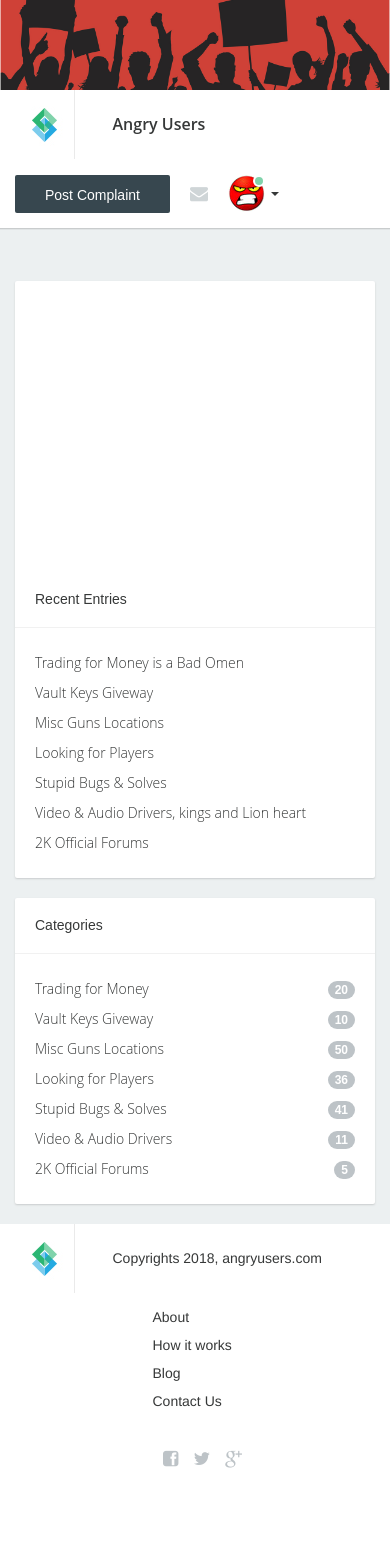
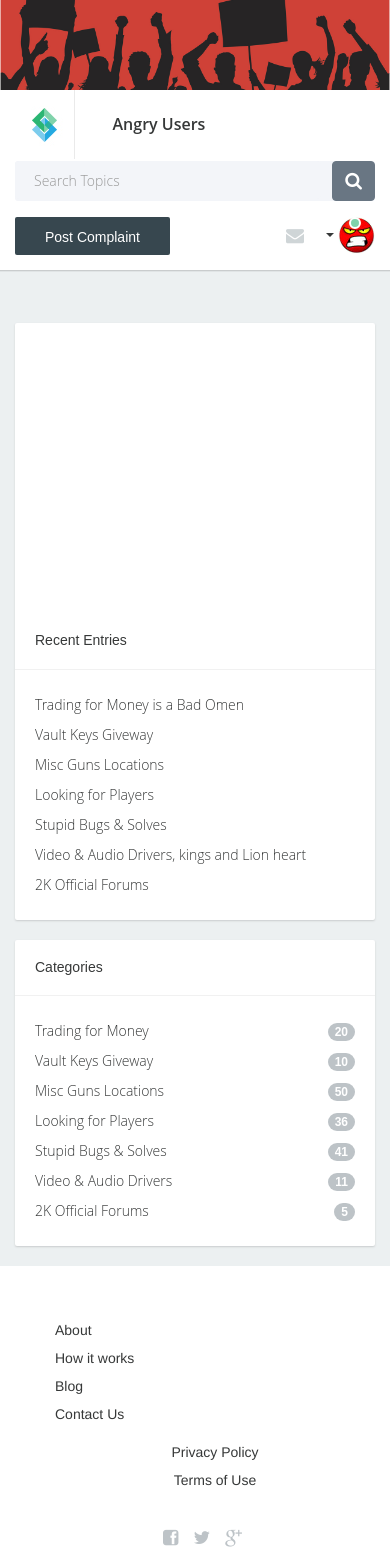
Before and after one commit to Chibuzo/angryusers, a React (Create React App) app: page /blog in a window 390 px wide. Shown: the top 1568 px of the page. Before the commit the page ends 1535 px from the top, so only its background shows below. Built offline with nearby package versions, Linux system fonts and the light colour scheme.

Commit message:
Responsive UI upgrade

```diff
--- a/public/css/custom.css
+++ b/public/css/custom.css
@@ -438,7 +438,7 @@
 }
 
 .post .posttext {
-    width: 85%;
+    /* width: 85%; */
     padding-right: 30px;
     padding-top: 20px;
     padding-bottom: 15px;
@@ -573,7 +573,7 @@
 }
 
 .topic .posttext {
-    width: 88%;
+    /* width: 88%; */
 }
 
 .postinfobot {
@@ -670,6 +670,7 @@
     color: #bdc3c7;
     display: block;
     font-family: 'Open Sans Regular', sans-serif;
+    padding-right:13px;
 }
 
 .textwraper textarea {
@@ -735,7 +736,7 @@
 .btn-primary:active,
 .btn-primary:focus {
     border: none;
-    background-color: #20e1bb;
+    background-color: #37474F;
     box-shadow: none;
 }
 
@@ -991,6 +992,9 @@
 /*--- Extra small devices (less 767px) ---*/
 
 @media (max-width: 767px) {
+    .headernav .search {
+        margin-top: 71px;
+    }
 
     /*--- index.html ---*/
     .container-fluid {
@@ -1003,10 +1007,11 @@
     }
 
     .post .posttext {
-        width: 70%;
+        /* width: 70%; */
         padding-right: 15px;
         padding-top: 15px;
         padding-bottom: 15px;
+        padding-left: 15px;
     }
 
     .post .comments .commentbg {
@@ -1072,6 +1077,7 @@
 
     .postinfobot {
         padding: 10px;
+        padding-right: 2px;
     }
 
     .postinfobot .likeblock {
@@ -1084,7 +1090,7 @@
     }
 
     .postinfobot .next {
-        width: 76px;
+        /* width: 76px; */
         margin: 0;
     }
 
@@ -1130,6 +1136,10 @@
 
 @media (min-width: 768px) and (max-width: 991px) {
 
+    .headernav .search {
+        margin-top: 71px;
+    }
+
     .container-fluid {
         padding: 0;
     }
@@ -1140,7 +1150,7 @@
     }
 
     .post .posttext {
-        width: 85%;
+        /* width: 85%; */
         padding-right: 15px;
         padding-top: 15px;
         padding-bottom: 15px;
--- a/src/App.js
+++ b/src/App.js
@@ -6,6 +6,8 @@
 
 import About from "./Components/About";
 import HowItWorks from "./Components/HowItWorks";
+import PrivacyPolicy from "./Components/Pages/PrivacyPolicy";
+import TermsOfUse from "./Components/Pages/TermsOfUse";
 import Blog from "./Components/Blog/Home";
 import BlogEntry from "./Components/Blog/BlogEntry";
 import ManageEntries from "./Components/Blog/ManageEntries";
@@ -26,6 +28,9 @@
                     <Route path="/how-it-works" component={HowItWorks} />
                     <Route path="/contact" component={ContactPage} />
 
+                    <Route path="/privacypolicy" component={PrivacyPolicy} />
+                    <Route path="/termsofuse" component={TermsOfUse} />
+
                     <Route path="/blog" component={Blog} />
                     <Route path="/blog/newentry" component={BlogEntry} />
                     <Route path="/blog/manage" component={ManageEntries} />
--- a/src/Components/CommentForm.js
+++ b/src/Components/CommentForm.js
@@ -46,7 +46,7 @@
                     <div className="topwrap">
                         <UserInfo user={this.props.user} />
 
-                        <div className="posttext pull-left">
+                        <div className="posttext col-md-10 col-sm-12 col-xs-12">
                             <div className="textwraper">
                                 <div className="postreply">Post a Comment</div>
                                 <textarea name="comment" placeholder="Type your comment here"></textarea>
--- a/src/Components/ComplaintForm.js
+++ b/src/Components/ComplaintForm.js
@@ -170,7 +170,7 @@
 
                             <div><input type="text" name="title" placeholder="Brief caption for your displeasure..." className="form-control" /></div>
 
-                            <div><textarea name="complaint" id="desc" placeholder="Full description of what happened"  className="editor"></textarea></div>
+                            <div><textarea name="complaint" id="desc" placeholder="Full description of what happened"  className="form-control"></textarea></div>
 
                             <div>
                                 <label>Include Evidence (Screenshots, receipts etc)</label>
--- a/src/Components/ComplaintIntro.js
+++ b/src/Components/ComplaintIntro.js
@@ -10,7 +10,7 @@
                 <div className="wrap-ut pull-left">
                     <UserInfo user={this.props.user} />
 
-                    <div className="posttext pull-left">
+                    <div className="posttext col-md-10">
                         <h1>{this.props.company.CompanyName}</h1>
                         <h2><Link to={`/complaint/${this.props.id}`}>{this.props.title}</Link></h2>
                         <p>{this.props.complaint}</p>
--- a/src/Components/ComplaintPage.js
+++ b/src/Components/ComplaintPage.js
@@ -1,6 +1,6 @@
 import React, {Component} from "react";
 
-import Banner from "./Banner";
+//import Banner from "./Banner";
 import SearchBar from "./SearchBar";
 import ComplaintForm from "./ComplaintForm";
 import Complaint from "./FullComplaint";
@@ -63,8 +63,8 @@
     render() {
         return(
             <div className="container-fluid">
-                <Banner />
-                <SearchBar showComplaintForm={this.toggleComplaintForm} />
+                {/* <Banner /> */}
+                <SearchBar showComplaintForm={this.toggleComplaintForm} triggerLogin={this.showLoginModal} />
 
                 <section className="content">
                     <div className="container">
--- a/src/Components/Footer.js
+++ b/src/Components/Footer.js
@@ -1,15 +1,16 @@
 import React from "react";
+import { Link } from "react-router-dom";
 
-import logo from "../images/logo.jpg";
+//import logo from "../images/logo.jpg";
 
 const Footer = () => {
     return(
         <footer>
             <div className="container">
-                <div className="row" style={{ paddingBottom: '40px' }}>
-                    <div className="col-lg-1 col-xs-3 col-sm-2 logo "><a href=""><img src={logo} alt=""  /></a></div>
-                    <div className="col-lg-8 col-xs-9 col-sm-5 ">
-                        <p>Copyrights {new Date().getFullYear()}, angryusers.com</p>
+                <div className="row" style={{ paddingBottom: '40px', paddingTop: '50px' }}>
+                    {/* <div className="col-lg-1 col-xs-3 col-sm-2 logo "><a href=""><img src={logo} alt=""  /></a></div> */}
+                    <div className="col-lg-3 col-xs-12 col-sm-3 ">
+                        {/* <p>Copyrights {new Date().getFullYear()}, angryusers.com</p> */}
 
                         <ul className='footer-nav'>
                             <li><a href='/about'>About</a></li>
@@ -19,6 +20,14 @@
                         </ul>
 
                     </div>
+
+                    <div className="col-lg-3 col-xs-12 col-sm-5 sociconcent">
+                        <ul className="footer-nav">
+                            <li><Link to="/privacypolicy">Privacy Policy</Link></li>
+                            <li><Link to="/termsofuse">Terms of Use</Link></li>
+                        </ul>
+                    </div>
+
                     <div className="col-lg-3 col-xs-12 col-sm-5 sociconcent">
                         <ul className="socialicons">
                             <li><a href=""><i className="fa fa-facebook-square"></i></a></li>
--- a/src/Components/FullComplaint.js
+++ b/src/Components/FullComplaint.js
@@ -33,7 +33,7 @@
                 <div className="topwrap">
                     <UserInfo user={this.props.user} />
 
-                    <div className="posttext pull-left">
+                    <div className="posttext col-md-10">
                         <h2>{this.props.title}</h2>
                         <p>{this.props.complaint}</p>
                     </div>
--- /dev/null
+++ b/src/Components/Pages/PrivacyPolicy.js
@@ -0,0 +1,73 @@
+import React from "react";
+import SearchBar from "../SearchBar";
+import Footer from "../Footer";
+
+const PrivacyPolicy = () => {
+    return(
+        <div className="container-fluid">
+            <SearchBar />
+
+            <section className="content">
+                <div className="container">
+                    <div className="row">
+                        <div className="col-lg-12 col-md-12">
+                            <article className="post">
+                                <h1>Privacy Policy</h1>
+                                <p>Last updated: January 2019</p>
+
+The AngryUsers community (also refered herein as “AngryUsers”) operates https://angryusers.com. This page informs you of our policies regarding the collection, use and disclosure of Personal Information we receive from users of the Site.
+
+We use your Personal Information only for providing and improving the Site. By using the Site, you agree to the collection and use of information in accordance with this policy.
+
+<h3>nformation Collection And Use</h3>
+
+While using our Site, we may ask you to provide us with certain personally identifiable information that can be used to contact or identify you. Personally identifiable information may include, but is not limited to your name ("Personal Information").
+
+<h3>Log Data</h3>
+
+Like many site operators, we collect information that your browser sends whenever you visit our Site ("Log Data").
+
+This Log Data may include information such as your computer's Internet Protocol ("IP") address, browser type, browser version, the pages of our Site that you visit, the time and date of your visit, the time spent on those pages and other statistics.
+
+In addition, we may use third party services such as Google Analytics that collect, monitor and analyze this …
+
+
+<h3>Communications</h3>
+
+We may use your Personal Information to contact you with newsletters, marketing or promotional materials and other information that ...
+
+
+<h3>Cookies</h3>
+
+Cookies are files with small amount of data, which may include an anonymous unique identifier. Cookies are sent to your browser from a web site and stored on your computer's hard drive.
+
+Like many sites, we use "cookies" to collect information. You can instruct your browser to refuse all cookies or to indicate when a cookie is being sent. However, if you do not accept cookies, you may not be able to use some portions of our Site.
+
+<h3>Security</h3>
+
+The security of your Personal Information is important to us, but remember that no method of transmission over the Internet, or method of electronic storage, is 100% secure. While we strive to use commercially acceptable means to protect your Personal Information, we cannot guarantee its absolute security.
+
+Changes To This Privacy Policy
+
+This Privacy Policy is effective as of January 2019 and will remain in effect except with respect to any changes in its provisions in the future, which will be in effect immediately after being posted on this page.
+
+We reserve the right to update or change our Privacy Policy at any time and you should check this Privacy Policy periodically. Your continued use of the Service after we post any modifications to the Privacy Policy on this page will constitute your acknowledgment of the modifications and your consent to abide and be bound by the modified Privacy Policy.
+
+If we make any material changes to this Privacy Policy, we will notify you either through the email address you have provided us, or by placing a prominent notice on our website.
+
+<h3>Contact Us</h3>
+
+If you have any questions about this Privacy Policy, please contact us.
+
+                            </article>
+                        </div>
+                    </div>
+                </div>
+            </section>
+
+            <Footer />
+        </div>
+    );
+}
+
+export default PrivacyPolicy;
--- /dev/null
+++ b/src/Components/Pages/TermsOfUse.js
@@ -0,0 +1,24 @@
+import React from "react";
+import SearchBar from "../SearchBar";
+
+const TermsOfUse = () => {
+    return (
+        <div className="container-fluid">
+            <SearchBar />
+
+            <section className="content">
+                <div className="container">
+                    <div className="row">
+                        <div className="col-lg-12 col-md-12">
+                            <article>
+                                <h2>Terms of Use</h2>
+                            </article>
+                        </div>
+                    </div>
+                </div>
+            </section>
+        </div>
+    );
+}
+
+export default TermsOfUse;
--- a/src/Components/SearchBar.js
+++ b/src/Components/SearchBar.js
@@ -35,8 +35,8 @@
         if (isLoggedIn) {
             let user = User.getUserData();
 
-            menu = <div className="avatar pull-left dropdown">
-                <a data-toggle="dropdown" href=""><img src={user.Photo_url} alt="" /></a> <b className="caret"></b>
+            menu = <div className="avatar pull-right dropdown">
+                <b className="caret"></b> <a data-toggle="dropdown" href=""><img src={user.Photo_url} alt="" /></a>
                 <div className="status green">&nbsp;</div>
                 <ul className="dropdown-menu" role="menu">
                     <li role="presentation"><a role="menuitem" tabIndex="-1" href="">My Complaints</a></li>
@@ -44,8 +44,8 @@
                 </ul>
             </div>;
         } else {
-            menu = <div className="avatar pull-left dropdown">
-                <a data-toggle="dropdown" href=""><img src={avatar} alt="" /></a> <b className="caret"></b>
+            menu = <div className="avatar pull-right dropdown">
+                <b className="caret"></b> <a data-toggle="dropdown" href=""><img src={avatar} alt="" /></a>
                 <div className="status green">&nbsp;</div>
                 <ul className="dropdown-menu" role="menu">
                     <li role="presentation"><a role="menuitem" tabIndex="-1" onClick={this.showLoginModal}>Login</a></li>
@@ -58,13 +58,13 @@
                 <div className="headernav">
                     <div className="container">
                         <div className="row">
-                            <div className="col-lg-1 col-xs-3 col-sm-2 col-md-2 logo "><img src={logo} alt=""  /></div>
-                            <div className="col-lg-3 col-xs-9 col-sm-5 col-md-3 selecttopic">
+                            <div className="col-lg-1 col-xs-3 col-sm-2 col-md-2 logo"><img src={logo} alt=""  /></div>
+                            <div className="col-lg-3 col-xs-9 col-sm-10 col-md-3 selecttopic">
                                 <div className="dropdown">
                                     <Link to="/" >Angry Users</Link>
                                 </div>
                             </div>
-                            <div className="col-lg-4 search hidden-xs hidden-sm col-md-3">
+                            <div className="col-lg-4 search col-sm-12 col-md-4">
                                 <div className="wrap">
                                     <form method="post" className="form">
                                         <div className="pull-left txt"><input type="text" className="form-control" placeholder="Search Topics" /></div>
@@ -73,14 +73,13 @@
                                     </form>
                                 </div>
                             </div>
-                            <div className="col-lg-4 col-xs-12 col-sm-5 col-md-4 avt">
+                            <div className="col-lg-4 col-xs-12 col-sm-12 col-md-3 avt">
                                 <div className="stnt pull-left">
                                     <button className="btn btn-primary" onClick={this.props.showComplaintForm}>Post Complaint</button>
                                 </div>
-                                <div className="env pull-left"><i className="fa fa-envelope"></i></div>
 
                                 {menu}
-
+                                <div className="env pull-right"><i className="fa fa-envelope"></i></div>
                                 <div className="clearfix"></div>
                             </div>
                         </div>
--- a/src/Components/UserInfoThumb.js
+++ b/src/Components/UserInfoThumb.js
@@ -2,7 +2,7 @@
 
 const UserInfoThumb = (props) => {
     return(
-        <div className="userinfo pull-left">
+        <div className="userinfo col-md-2 hidden-sm hidden-xs">
             <div className="avatar">
                 <img src={props.user.Photo_url} alt={props.user.fullname} title={props.user.Fullname} />
                 <div className=""></div>
```
